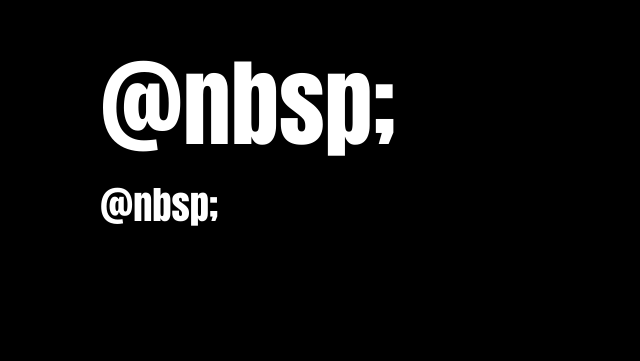
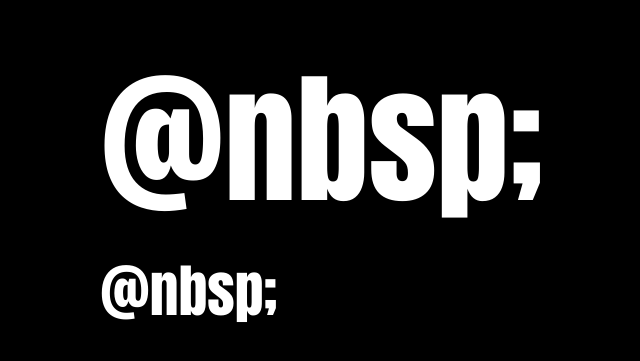
Before and after one commit to CuriousGeorge121/UI-designs, a plain HTML site: page smart clock webapp/clock_webapp/clock.html in a window 1280 px wide. Shown: the part 189-550 px from the top of the page, without its empty margins (198-838 px from the left). Drawn offline with nearby package versions, Linux system fonts and the light colour scheme.

Commit message:
font size increased

```diff
--- a/smart clock webapp/clock_webapp/clock.html
+++ b/smart clock webapp/clock_webapp/clock.html
@@ -21,7 +21,7 @@ background-color:black;
 	font-family: 'Anton', sans-serif;
 	background-color:#000000;
 	position:absolute;
-	font-size: 600%;
+	font-size: 900%;
 	color: white;
   width: auto;
   height: auto;
```
